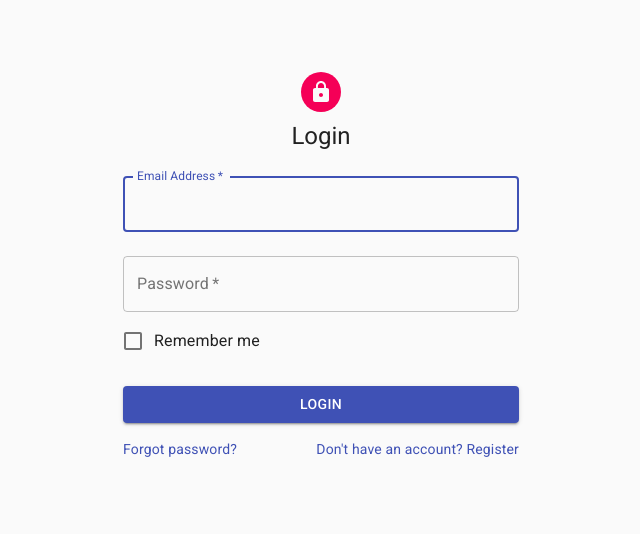
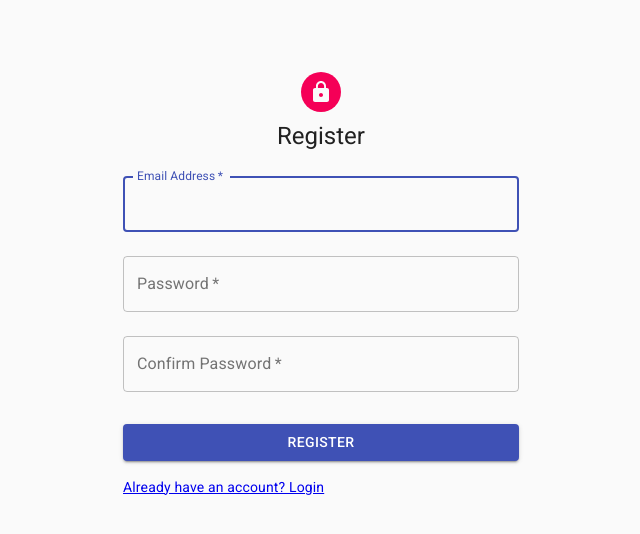
Before and after one commit to Catalin-Chiorean/react-online-test, a React (Create React App) app: page /register in a window 1280 px wide. Shown: the top 534 px of the page, without its empty margins (319-959 px from the left). Built offline with nearby package versions, Linux system fonts and the light colour scheme.

Commit message:
Added Routing

```diff
--- a/src/App.js
+++ b/src/App.js
@@ -7,8 +7,11 @@
     <Router>
       <div className="App">
         <Switch>
-          <Route path ="/">
+          <Route exact path ="/">
             <LogIn />
+          </Route>
+          <Route path ="/register">
+            <Register />
           </Route>
         </Switch>
       </div>
--- a/src/pages/LogIn.js
+++ b/src/pages/LogIn.js
@@ -5,12 +5,13 @@
 import TextField from '@material-ui/core/TextField';
 import FormControlLabel from '@material-ui/core/FormControlLabel';
 import Checkbox from '@material-ui/core/Checkbox';
-import Link from '@material-ui/core/Link';
+//import Link from '@material-ui/core/Link';
 import Grid from '@material-ui/core/Grid';
 import LockIcon from '@material-ui/icons/Lock';
 import Typography from '@material-ui/core/Typography';
 import { makeStyles } from '@material-ui/core/styles';
 import Container from '@material-ui/core/Container';
+import { Link } from 'react-router-dom';
 
 const useStyles = makeStyles((theme) => ({
   paper: {
@@ -88,7 +89,7 @@
               </Link>
             </Grid>
             <Grid item>
-              <Link href="#" variant="body2">
+              <Link to="/register" variant="body2">
                 {"Don't have an account? Register"}
               </Link>
             </Grid>
--- a/src/pages/Register.js
+++ b/src/pages/Register.js
@@ -3,12 +3,13 @@
 import Button from '@material-ui/core/Button';
 import CssBaseline from '@material-ui/core/CssBaseline';
 import TextField from '@material-ui/core/TextField';
-import Link from '@material-ui/core/Link';
+//import Link from '@material-ui/core/Link';
 import Grid from '@material-ui/core/Grid';
 import LockIcon from '@material-ui/icons/Lock';
 import Typography from '@material-ui/core/Typography';
 import { makeStyles } from '@material-ui/core/styles';
 import Container from '@material-ui/core/Container';
+import { Link } from 'react-router-dom';
 
 const useStyles = makeStyles((theme) => ({
   paper: {
@@ -87,7 +88,7 @@
             Register
           </Button>
             <Grid item>
-              <Link href="#" variant="body2">
+              <Link to="/" variant="body2">
                 {"Already have an account? Login"}
               </Link>
             </Grid>
```
